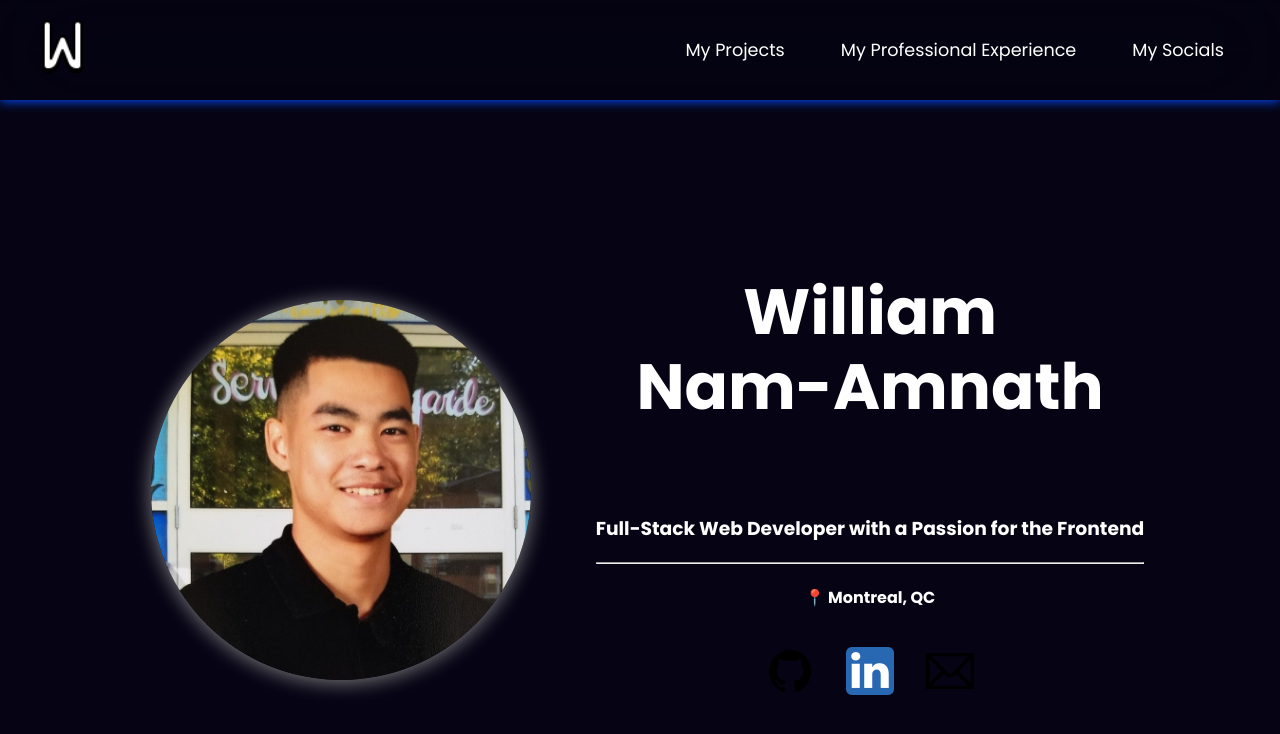
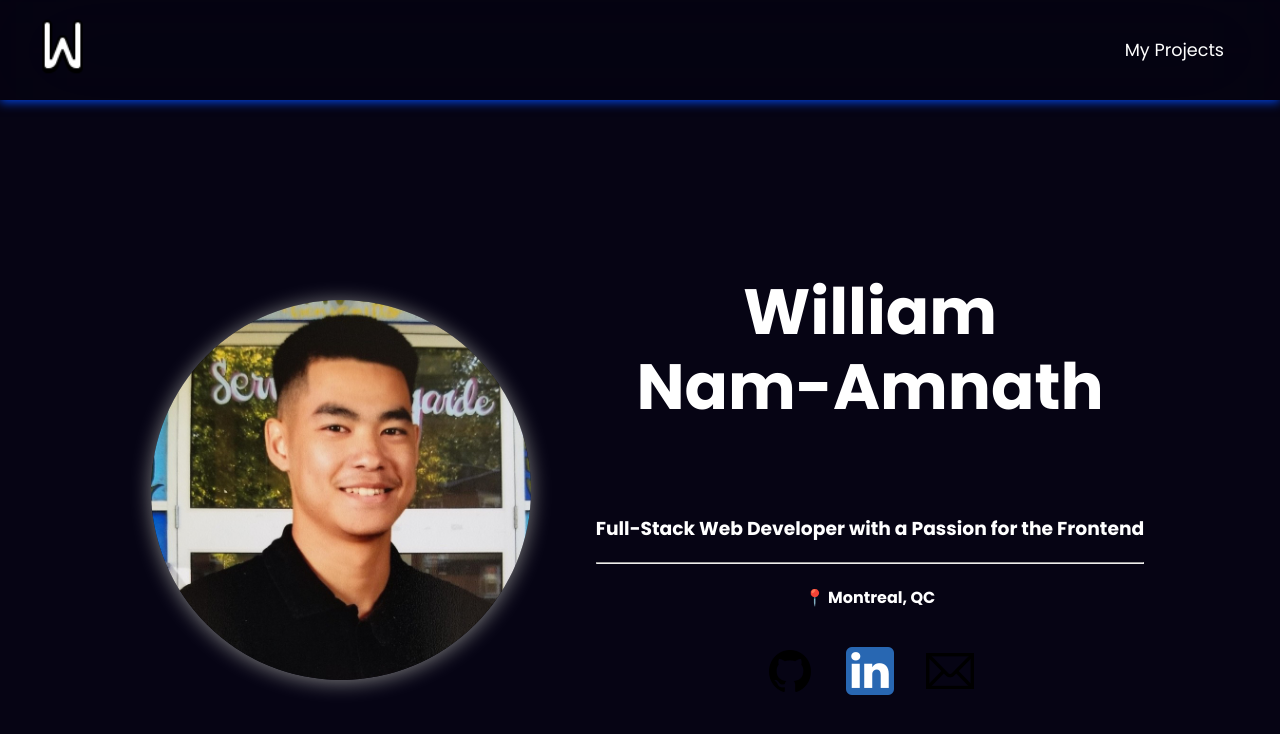
Before and after one commit to williamnamamnath/my-portfolio, a React (Create React App) app: page / in a window 1280 px wide. Shown: the top 734 px of the page. Built offline with nearby package versions, Linux system fonts and the light colour scheme.

Commit message:
Testing Projects link in navbar

```diff
--- a/src/components/MobileNavbar.js
+++ b/src/components/MobileNavbar.js
@@ -13,7 +13,7 @@ const MobileNavbar = ({ isOpen, toggleMenu }) => {
 
             <ul>
             <li>
-                <MenuItem href="projects">My Projects</MenuItem>
+                <MenuItem href="/projects">My Projects</MenuItem>
               </li>
               {/* <li>
                 <MenuItem href="/experience">My Professional Experience</MenuItem>
--- a/src/components/NavBar.js
+++ b/src/components/NavBar.js
@@ -24,12 +24,12 @@ const NavBar = () => {
               <Li>
                 <MenuItem href="/projects">My Projects</MenuItem>
               </Li>
-              <Li>
+              {/* <Li>
                 <MenuItem href="/experience">My Professional Experience</MenuItem>
               </Li>
               <Li>
                 <MenuItem href="/contact">My Socials</MenuItem>
-              </Li>
+              </Li> */}
             </Ul>
             <Button onClick={toggleMenu}>
                 <span class={"material-symbols-outlined"} style={{fontSize: "1.8rem"}}>
```
